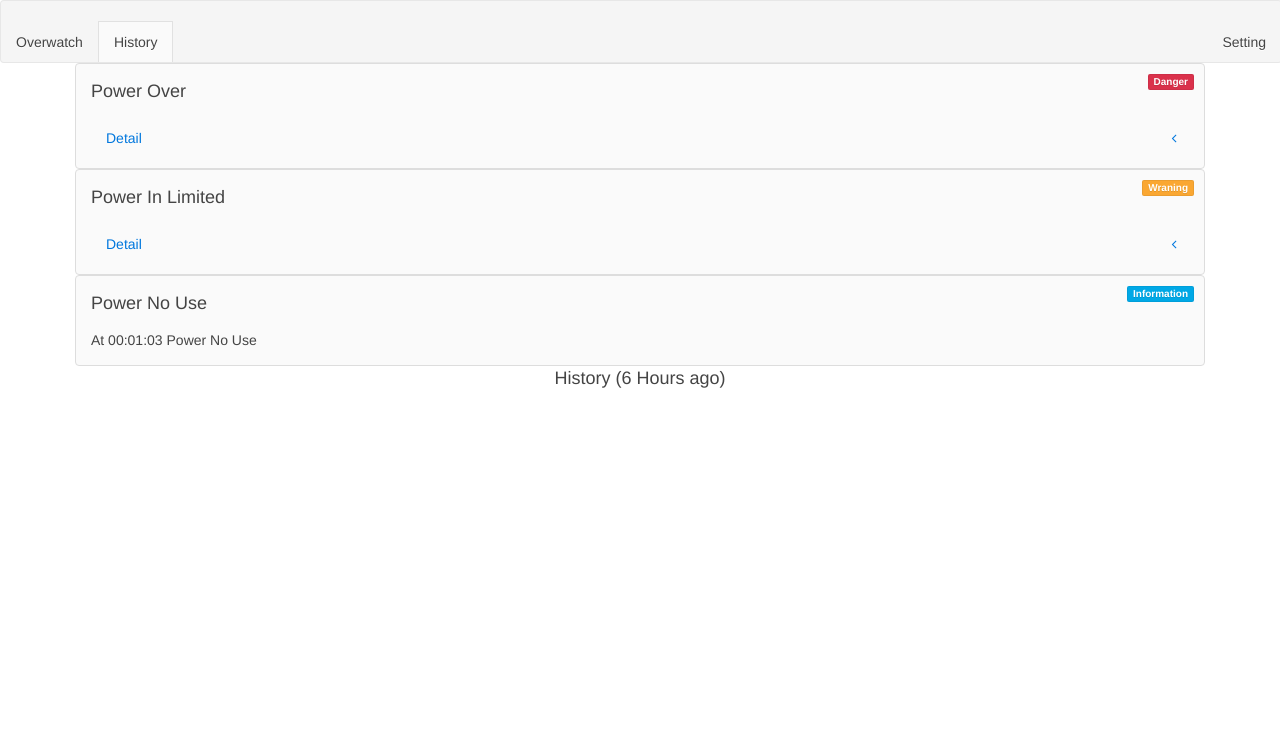
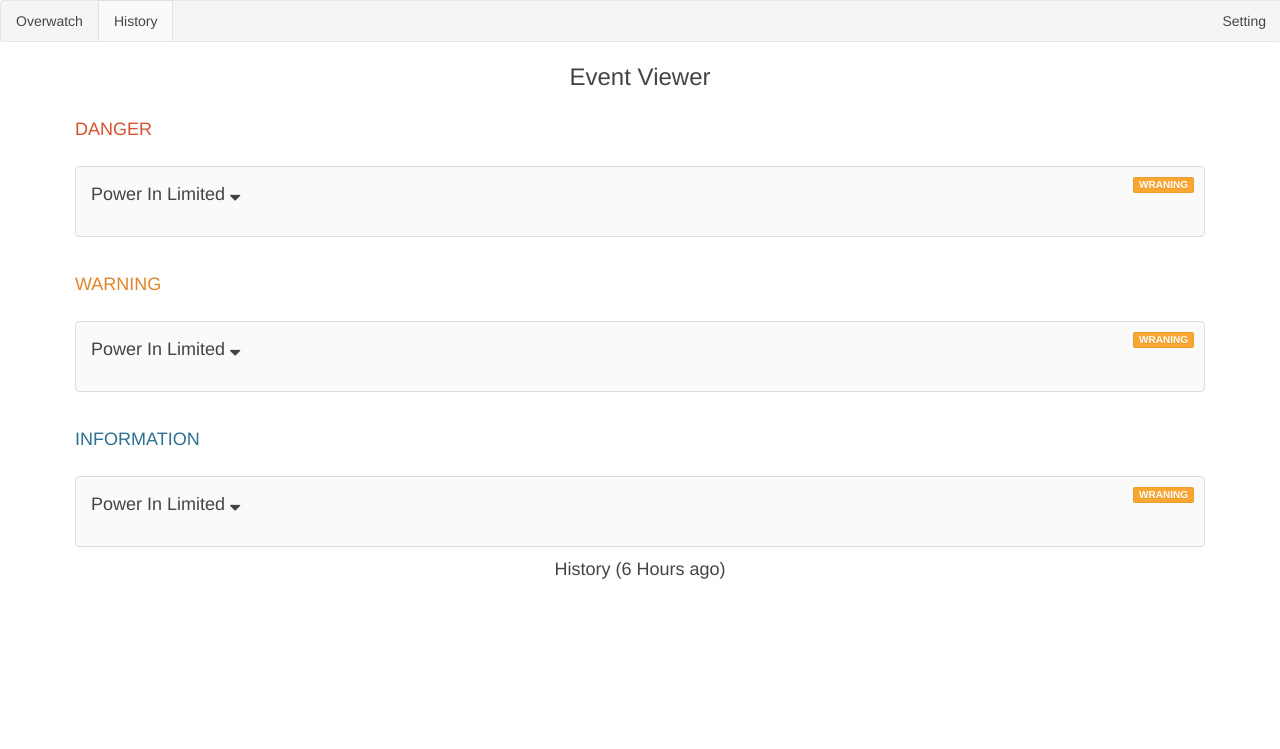
Before and after one commit to pasuth73/sem, a plain HTML site: page history.html in a window 1280 px wide. Drawn offline with Linux system fonts and the light colour scheme.

Commit message:
Add event time message in event viewer in home.html and imprement history.html in progress

```diff
--- /dev/null
+++ b/css/history.css
@@ -0,0 +1,7 @@
+.event-con{
+    max-height: 250px;
+    overflow-y: auto;
+}
+.uk-panel{
+    margin-bottom: 10px;
+}
--- a/history.html
+++ b/history.html
@@ -4,14 +4,14 @@
 <head>
     <meta charset="UTF-8">
     <link rel="stylesheet" type="text/css" href="uikit/css/uikit.almost-flat.min.css">
-    <link rel="stylesheet" type="text/css" href="css/index.css">
+    <link rel="stylesheet" type="text/css" href="css/history.css">
     <script src="js/jquery-2.2.2.min.js"></script>
     <script src="uikit/js/uikit.min.js"></script>
     <script src="uikit/js/components/sticky.min.js"></script>
     <script src="justgage-1.2.2/justgage.js"></script>
     <script src="justgage-1.2.2/raphael-2.1.4.min.js"></script>
     <script src="js/Chart.min.js"></script>
-    <script src="js/index.js"></script>
+    <script src="js/history.js"></script>
 
 
 </head>
@@ -29,34 +29,35 @@
 
 <div class="uk-container uk-container-center">
 
-    <div>
+    <h2 class="uk-text-center" style="margin-top:20px;"> Event Viewer </h2>
+    <h3 class="uk-text-danger"> DANGER <h3>
+    <div id="danger-con" class="event-con">
         <div class="uk-panel uk-panel-box">
-            <div class="uk-panel-badge uk-badge uk-badge-danger">Danger</div>
-            <h3 class="uk-panel-title">Power Over</h3>
-            <ul class="uk-nav uk-nav-parent-icon" data-uk-nav>
-                <li class="uk-parent">
-                    <a href="#">Detail</a>
-                    <ul class="uk-nav-sub">
-                        <li>At 12:24:03 Power Over to 14 Amp.</li>
-                    </ul>
-                </li>
-            </ul>
+            <div class="uk-panel-badge uk-badge uk-badge-warning">WRANING</div>
+            <h3 class="uk-panel-title" data-uk-toggle="{target:'#my-id', animation:'uk-animation-slide-top, uk-animation-slide-top'}">
+                Power In Limited <i class="uk-icon-sort-desc"></i>
+            </h3>
+            <div id="my-id" class="uk-hidden"><div>12:24:03</div><div>Power In Limt</div></div>
         </div>
+    </div>
+    <h3 class="uk-text-warning"> WARNING <h3>
+    <div id="warning-con" class="event-con">
         <div class="uk-panel uk-panel-box">
-            <div class="uk-panel-badge uk-badge uk-badge-warning">Wraning</div>
-            <h3 class="uk-panel-title">Power In Limited</h3>
-            <ul class="uk-nav uk-nav-parent-icon" data-uk-nav>
-                <li class="uk-parent">
-                    <a href="#">Detail</a>
-                    <ul class="uk-nav-sub">
-                        <li>At 12:24:03 Power In Limt</li>
-                    </ul>
-                </li>
-            </ul>
+            <div class="uk-panel-badge uk-badge uk-badge-warning">WRANING</div>
+            <h3 class="uk-panel-title" data-uk-toggle="{target:'#my-id', animation:'uk-animation-slide-top, uk-animation-slide-top'}">
+                Power In Limited <i class="uk-icon-sort-desc"></i>
+            </h3>
+            <div id="my-id" class="uk-hidden">At 12:24:03 Power In Limt</div>
         </div>
+    </div>
+    <h3 class="uk-text-primary"> INFORMATION <h3>
+    <div id="information-con" class="event-con">
         <div class="uk-panel uk-panel-box">
-            <div class="uk-panel-badge uk-badge">Information</div>
-            <h3 class="uk-panel-title">Power No Use</h3> At 00:01:03 Power No Use
+            <div class="uk-panel-badge uk-badge uk-badge-warning">WRANING</div>
+            <h3 class="uk-panel-title" data-uk-toggle="{target:'#my-id', animation:'uk-animation-slide-top, uk-animation-slide-top'}">
+                Power In Limited <i class="uk-icon-sort-desc"></i>
+            </h3>
+            <div id="my-id" class="uk-hidden">At 12:24:03 Power In Limt</div>
         </div>
     </div>
     <div>
```
Also changed, not shown: js/home.js (+9 -3 lines).
